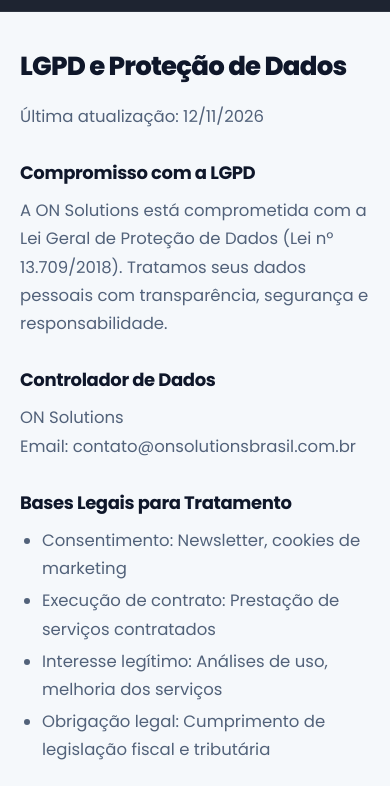
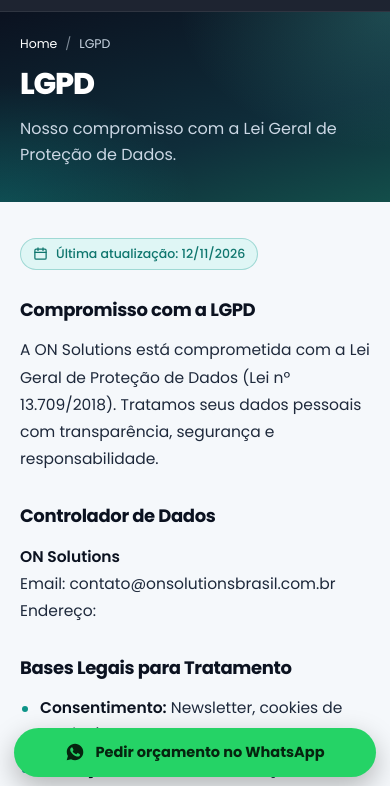
Before and after one commit to BrookSK/lp-01-onsolutions, a plain HTML site: page lgpd/index.html in a window 390 px wide. Shown: the part 49-835 px from the top of the page. Drawn offline with Linux system fonts and the light colour scheme.

Commit message:
feat(legal): enhance LGPD and privacy policy pages with improved styling and inline formatting
- Add comprehensive hero section styling with gradient background and breadcrumb navigation
- Implement inline bold text formatting (**text**) in legal content using new legalInline function
- Add legal badge component for "Last updated" timestamps with calendar icon
- Enhance typography with improved heading sizes, spacing, and list styling
- Add custom bullet points with teal accent color for better visual hierarchy
- Implement fixed WhatsApp floating action button for improved user engagement
- Improve responsive design with mobile-optimized spacing and layout adjustments
- Update LGPD page title and add breadcrumb navigation for better UX
- Refactor legal content rendering to support structured formatting with proper semantic HTML
- Improve list and paragraph rendering with better line break handling

```diff
--- a/css/styles.css
+++ b/css/styles.css
@@ -193,3 +193,27 @@ details p{padding:0 22px 22px;line-height:1.7}
 .legal-body h2{font-size:clamp(18px,4vw,22px);font-weight:700;letter-spacing:-.02em;margin:28px 0 10px;color:var(--text)}
 .legal-body ul{list-style:disc;padding-left:22px;margin:0 0 16px;max-width:760px}
 .legal-body li{color:var(--soft);font-size:16.5px;line-height:1.7;margin-bottom:4px}
+
+/* Layout das telas legais (hero escuro + coluna de leitura) */
+.legal-hero{background:radial-gradient(90% 120% at 100% 0%,rgba(94,234,212,.20),transparent 60%),radial-gradient(80% 100% at 0% 100%,rgba(13,148,136,.30),transparent 62%),linear-gradient(165deg,#0B1220 0%,#0F2D3A 62%,#134E4A 100%);color:#fff;padding:28px 0 44px}
+.crumbs{display:flex;gap:8px;align-items:center;font-size:12.5px;color:#CBD7E4;margin-bottom:14px}
+.crumbs a{color:#fff;text-decoration:none}
+.crumbs a:hover{text-decoration:underline}
+.crumbs span[aria-hidden]{opacity:.6}
+.legal-hero h1{font-size:clamp(30px,6vw,46px);font-weight:800;letter-spacing:-.04em;line-height:1.08;margin:0}
+.legal-hero p{margin-top:16px;font-size:clamp(16px,2.4vw,18px);color:#CBD7E4;max-width:640px}
+main.legal{padding:56px 0 72px;min-height:0;width:auto;margin:0}
+.legal-col{width:min(840px,100% - 40px);margin-inline:auto}
+.legal-badge{display:inline-flex;align-items:center;gap:8px;font-size:12.5px;font-weight:500;color:var(--tealD);background:rgba(94,234,212,.14);border:1px solid rgba(13,148,136,.30);padding:5px 12px;border-radius:999px;margin-bottom:26px}
+.legal-badge svg{width:15px;height:15px;fill:none;stroke:currentColor;stroke-width:2;stroke-linecap:round;stroke-linejoin:round}
+.legal-body h2{font-size:clamp(18px,3.4vw,21px);font-weight:700;letter-spacing:-.02em;margin:30px 0 12px;color:var(--ink)}
+.legal-body > h2:first-of-type{margin-top:0}
+.legal-body p{color:#1E293B;font-size:15.5px;line-height:1.75;margin:0 0 14px;max-width:none}
+.legal-body strong{color:var(--ink);font-weight:600}
+.legal-body ul{list-style:none;padding:0;margin:0 0 16px;max-width:none}
+.legal-body li{position:relative;padding-left:20px;color:#1E293B;font-size:15.5px;line-height:1.7;margin-bottom:8px}
+.legal-body li::before{content:"";position:absolute;left:2px;top:.72em;width:6px;height:6px;border-radius:50%;background:var(--teal)}
+.wa-float{position:fixed;right:20px;bottom:calc(18px + env(safe-area-inset-bottom));z-index:60;display:inline-flex;align-items:center;gap:10px;background:var(--wa);color:#06240F;font-weight:700;font-size:14.5px;padding:13px 20px;border-radius:999px;text-decoration:none;box-shadow:0 10px 28px rgba(0,0,0,.28)}
+.wa-float:hover{background:var(--waD)}
+.wa-float svg{width:20px;height:20px;fill:currentColor;flex:none}
+@media(max-width:560px){.wa-float{left:14px;right:14px;justify-content:center}.legal-hero{padding:22px 0 34px}main.legal{padding:36px 0 96px}}
--- a/js/legal.js
+++ b/js/legal.js
@@ -8,9 +8,9 @@ var LEGAL_PAGES = {
       "## Compromisso com a LGPD",
       "A ON Solutions está comprometida com a Lei Geral de Proteção de Dados (Lei nº 13.709/2018). Tratamos seus dados pessoais com transparência, segurança e responsabilidade.",
       "## Controlador de Dados",
-      "ON Solutions\nEmail: contato@onsolutionsbrasil.com.br",
+      "**ON Solutions**\nEmail: contato@onsolutionsbrasil.com.br\nEndereço:",
       "## Bases Legais para Tratamento",
-      "- Consentimento: Newsletter, cookies de marketing\n- Execução de contrato: Prestação de serviços contratados\n- Interesse legítimo: Análises de uso, melhoria dos serviços\n- Obrigação legal: Cumprimento de legislação fiscal e tributária",
+      "- **Consentimento:** Newsletter, cookies de marketing\n- **Execução de contrato:** Prestação de serviços contratados\n- **Interesse legítimo:** Análises de uso, melhoria dos serviços\n- **Obrigação legal:** Cumprimento de legislação fiscal e tributária",
       "## Seus Direitos como Titular",
       "Conforme a LGPD, você possui os seguintes direitos:",
       "- Confirmação da existência de tratamento\n- Acesso aos dados\n- Correção de dados incompletos ou desatualizados\n- Anonimização, bloqueio ou eliminação de dados desnecessários\n- Portabilidade dos dados\n- Eliminação dos dados tratados com consentimento\n- Informação sobre compartilhamento\n- Possibilidade de não fornecer consentimento e consequências\n- Revogação do consentimento",
@@ -58,11 +58,28 @@ function legalSet(key, text) { window.localStorage.setItem(LEGAL_PREFIX + key, t
 function legalReset(key) { window.localStorage.removeItem(LEGAL_PREFIX + key); }
 
 // Renderiza o texto em títulos, listas e parágrafos (textContent evita injeção de HTML)
+function legalInline(node, str) {
+  str.split(/(\*\*[^*]+\*\*)/).forEach(function (part) {
+    if (!part) return;
+    if (part.length > 4 && part.indexOf("**") === 0 && part.slice(-2) === "**") {
+      var b = document.createElement("strong"); b.textContent = part.slice(2, -2); node.appendChild(b);
+    } else node.appendChild(document.createTextNode(part));
+  });
+}
 function legalRender(el, text) {
   el.innerHTML = "";
   text.split(/\n\s*\n/).forEach(function (block) {
     var lines = block.split("\n").map(function (l) { return l.trim(); }).filter(Boolean);
     if (!lines.length) return;
+    if (/^Última atualização:/i.test(lines[0])) {
+      var bd = document.createElement("span");
+      bd.className = "legal-badge";
+      bd.innerHTML = '<svg viewBox="0 0 24 24" aria-hidden="true"><rect x="3" y="5" width="18" height="16" rx="2"/><path d="M3 10h18M8 3v4M16 3v4"/></svg>';
+      bd.appendChild(document.createTextNode(lines[0]));
+      el.appendChild(bd);
+      lines = lines.slice(1);
+      if (!lines.length) return;
+    }
     if (lines[0].indexOf("## ") === 0) {
       var h = document.createElement("h2");
       h.textContent = lines[0].slice(3);
@@ -74,14 +91,16 @@ function legalRender(el, text) {
       var ul = document.createElement("ul");
       lines.forEach(function (l) {
         var li = document.createElement("li");
-        li.textContent = l.replace(/^-\s+/, "");
+        legalInline(li, l.replace(/^-\s+/, ""));
         ul.appendChild(li);
       });
       el.appendChild(ul);
     } else {
       var p = document.createElement("p");
-      p.textContent = lines.join("\n");
-      p.style.whiteSpace = "pre-line";
+      lines.forEach(function (l, i) {
+        if (i) p.appendChild(document.createElement("br"));
+        legalInline(p, l);
+      });
       el.appendChild(p);
     }
   });
--- a/lgpd/index.html
+++ b/lgpd/index.html
@@ -4,7 +4,7 @@
 <meta charset="UTF-8">
 <meta name="viewport" content="width=device-width, initial-scale=1, viewport-fit=cover">
 <meta name="theme-color" content="#0B1220">
-<title>LGPD e Proteção de Dados | ON Solutions Brasil</title>
+<title>LGPD | ON Solutions Brasil</title>
 <link rel="icon" type="image/png" sizes="48x48" href="../assets/img/favicon.png">
 <link rel="preconnect" href="https://fonts.googleapis.com">
 <link rel="preconnect" href="https://fonts.gstatic.com" crossorigin>
@@ -16,14 +16,20 @@
   <a class="brand" href="../" style="text-decoration:none"><img src="../assets/img/on-logo.png" alt="ON Solutions Brasil" width="32" height="32"><span>ON Solutions<span class="br"> Brasil</span></span></a>
   <a class="legal-back" href="../">Voltar ao site</a>
 </div></header>
-<main class="w legal">
-  <h1>LGPD e Proteção de Dados</h1>
+<section class="legal-hero"><div class="w">
+  <nav class="crumbs" aria-label="Você está em"><a href="../">Home</a><span aria-hidden="true">/</span><span aria-current="page">LGPD</span></nav>
+  <h1>LGPD</h1>
+  <p>Nosso compromisso com a Lei Geral de Proteção de Dados.</p>
+</div></section>
+<main class="legal"><div class="legal-col">
   <div class="legal-body" data-legal="lgpd"></div>
-</main>
+</div></main>
 <footer class="foot"><div class="w foot-in">
   <div>ON Solutions Brasil · Estratégia comercial, inteligência de mercado e tecnologia sob medida.<br>contato@onsolutionsbrasil.com.br</div>
   <div class="lk"><a href="../lgpd/">LGPD e proteção de dados</a><a href="../politica-de-privacidade/">Política de privacidade</a></div>
 </div></footer>
+<a class="wa-float" data-wa="Olá, vim do site e gostaria de saber mais sobre os serviços da ON Solutions." data-pos="flutuante-legal" href="#"><svg viewBox="0 0 24 24" aria-hidden="true"><path d="M12.04 2C6.58 2 2.13 6.45 2.13 11.91c0 1.75.46 3.45 1.32 4.95L2.05 22l5.25-1.38a9.9 9.9 0 0 0 4.74 1.21c5.46 0 9.91-4.45 9.91-9.91S17.5 2 12.04 2Zm5.8 14.1c-.25.69-1.45 1.32-2 1.37-.5.05-1.13.07-1.82-.11-.42-.13-.96-.31-1.65-.6-2.9-1.25-4.8-4.17-4.95-4.36-.14-.19-1.18-1.57-1.18-3s.75-2.13 1.02-2.42c.26-.29.57-.36.76-.36h.55c.18 0 .42-.07.65.5.25.58.83 2 .9 2.15.07.14.12.31.02.5-.09.19-.14.31-.28.48-.14.17-.3.37-.43.5-.14.14-.29.29-.12.58.17.29.74 1.22 1.59 1.97 1.09.97 2.01 1.27 2.3 1.41.29.14.46.12.63-.07.17-.19.72-.84.91-1.13.19-.29.38-.24.65-.14.26.1 1.67.79 1.96.93.29.14.48.22.55.34.07.12.07.7-.18 1.39Z"/></svg><span>Pedir orçamento no WhatsApp</span></a>
+<script src="../js/main.js"></script>
 <script src="../js/legal.js"></script>
 </body>
 </html>
```
Also changed, not shown: politica-de-privacidade/index.html (+8 -2 lines).
